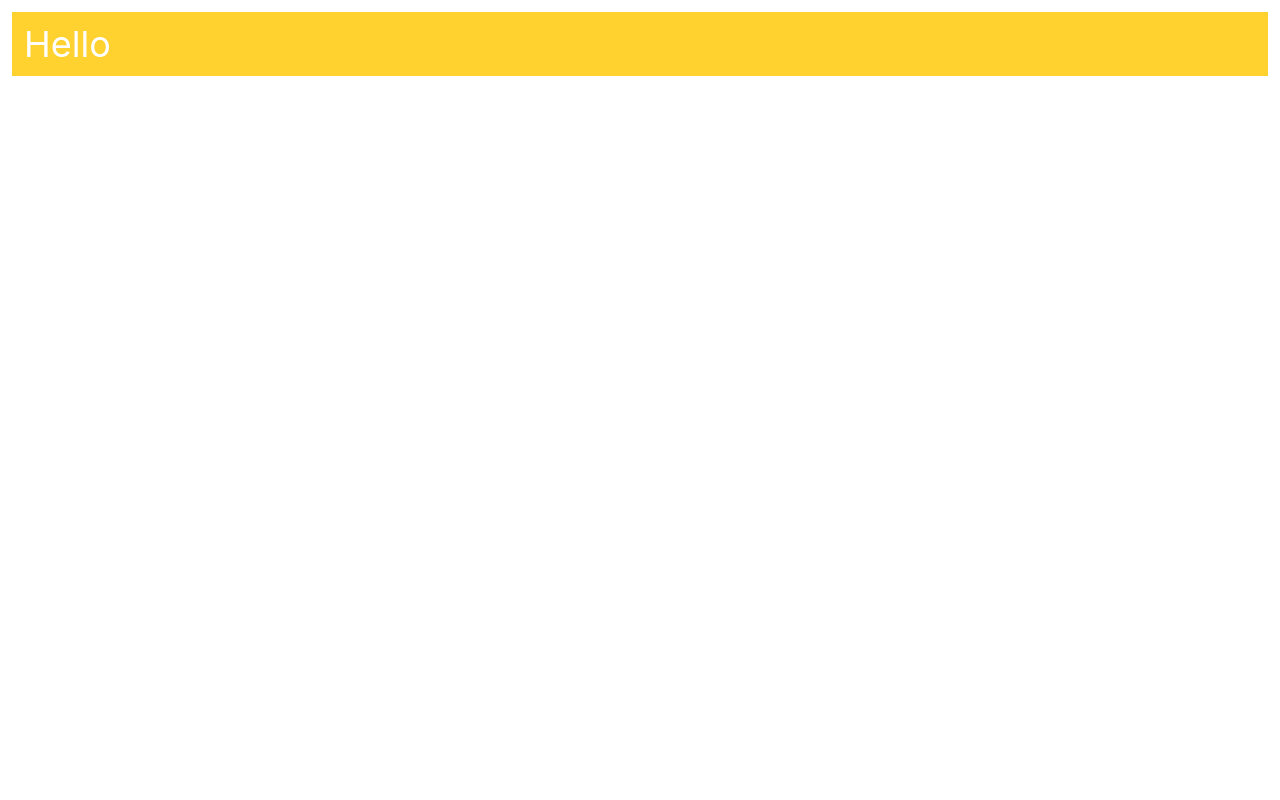
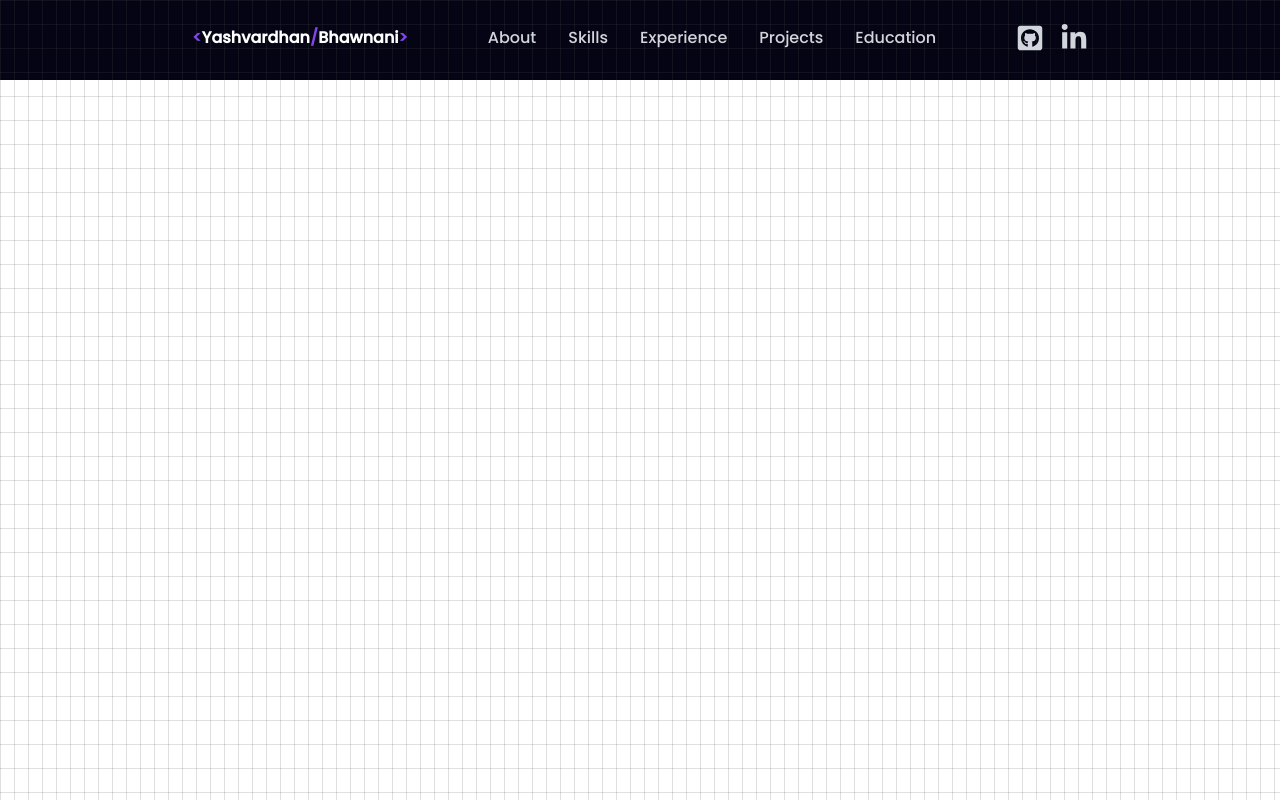
Before and after one commit to YashvardhanBhawnani/Portfolio-react, a React (Vite) app: page / in a window 1280 px wide. Built offline with nearby package versions, Linux system fonts and the light colour scheme.

Commit message:
feat: implement navbar component

```diff
--- a/index.html
+++ b/index.html
@@ -1,10 +1,14 @@
 <!doctype html>
-<html lang="en">
+<html lang="en" class="scrollbar-thin scrollbar-track-zinc-800 scrollbar-thumb-zinc-500">
   <head>
     <meta charset="UTF-8" />
-    <link rel="icon" type="image/svg+xml" href="/favicon.svg" />
     <meta name="viewport" content="width=device-width, initial-scale=1.0" />
-    <title>portfolio-react</title>
+    <link
+      rel="shortcut icon"
+      href="./src/images/letter-y-logo-icon-design-template-elements-vector-23885284.avif"
+      type="image/x-icon"
+    />
+    <title>Yashvardhan's Portfolio</title>
   </head>
   <body>
     <div id="root"></div>
--- a/package.json
+++ b/package.json
@@ -13,6 +13,8 @@
     "@tailwindcss/vite": "^4.2.1",
     "react": "^19.2.4",
     "react-dom": "^19.2.4",
+    "react-icons": "^5.6.0",
+    "tailwind-scrollbar": "^4.0.2",
     "tailwindcss": "^4.2.1"
   },
   "overrides": {
--- a/src/App.css
+++ b/src/App.css
@@ -1,4 +1,4 @@
-.counter {
+/* .counter {
   font-size: 16px;
   padding: 5px 10px;
   border-radius: 5px;
@@ -181,4 +181,4 @@
     right: 0;
     border-right-color: var(--border);
   }
-}
+} */
--- a/src/App.jsx
+++ b/src/App.jsx
@@ -1,14 +1,16 @@
-import { useState } from 'react'
-import './App.css'
+import { useState } from "react";
+import "./App.css";
+import Navbar from "./components/Navbar/Navbar";
 
 function App() {
   return (
-    <>
-      <div>
-        <h1 className='text-4xl bg-amber-300 text-white m-3 p-3'>Hello</h1>
+    <div className="bg-[#050414]">
+      <div className="absolute inset-0 bg-[linear-gradient(to_right,#4f4f4f2e_1px,transparent_1px),linear-gradient(to_bottom,#4f4f4f2e_1px,transparent_1px)] bg-size-[14px_24px] [mask-image:radial-gradient(ellipse_60%_50%_at_50%_0%,#000_70%,transparent_100%)"></div>
+      <div className="relative pt-20">
+        <Navbar />
       </div>
-    </>
-  )
+    </div>
+  );
 }
 
-export default App
+export default App;
--- /dev/null
+++ b/src/components/Navbar/Navbar.jsx
@@ -0,0 +1,136 @@
+import { FiMenu, FiX } from "react-icons/fi";
+import { FaGithubSquare, FaLinkedinIn } from "react-icons/fa";
+import { useEffect, useState } from "react";
+const Navbar = () => {
+  const [activeSec, setActiveSec] = useState("");
+  const [isOpen, setIsOpen] = useState(false);
+  const [isScrolled, setIsScrolled] = useState(false);
+
+  useEffect(() => {
+    const handleScroll = () => {
+      setIsScrolled(window.scrollY > 50);
+    };
+    window.addEventListener("scroll", handleScroll);
+    return () => window.removeEventListener("scroll", handleScroll);
+  }, []);
+
+  const handleMenuItemClick = (secId) => {
+    setActiveSec(secId);
+    setIsOpen(false);
+  };
+
+  const menuItems = [
+    { id: "about", label: "About" },
+    { id: "skills", label: "Skills" },
+    { id: "experience", label: "Experience" },
+    { id: "projects", label: "Projects" },
+    { id: "education", label: "Education" },
+  ];
+
+  return (
+    <nav
+      className={`fixed top-0 w-full z-50 transition duration-300 px-[7vw] md:px-[7vw] lg:px-[15vw] ${isScrolled ? "bg-[#050414] bg-opacity-50 backdrop-blur-md shadow-md" : "bg-transparent"}`}
+    >
+      <div className="text-white py-6 flex justify-between items-center">
+        {/* Logo */}
+        <div className="text-md font-semibold cursor-pointer">
+          <span className="text-[#8245ec]">&lt;</span>
+          <span className="text-white font-sans">Yashvardhan</span>
+          <span className="text-[#8245ec]">/</span>
+          <span className="text-white font-sans">Bhawnani</span>
+          <span className="text-[#8245ec]">&gt;</span>
+        </div>
+
+        {/* Desktop Menu */}
+        <ul className="hidden md:flex space-x-8 text-gray-300">
+          {menuItems.map((item) => (
+            <li
+              key={item.id}
+              className={`hover:text-[#8245ec] ${activeSec === item.id ? "text-[#8245ec]" : ""}`}
+            >
+              <button
+                className="cursor-pointer"
+                onClick={() => handleMenuItemClick(item.id)}
+              >
+                {item.label}
+              </button>
+            </li>
+          ))}
+        </ul>
+
+        {/* Social Media Icons */}
+        <div className="hidden md:flex space-x-4">
+          <a
+            href="https://github.com/YashvardhanBhawnani"
+            target="_blank"
+            rel="noopener noreffer"
+            className="text-gray-300 hover:text-[#8245ec]"
+          >
+            <FaGithubSquare size={28} />
+          </a>
+          <a
+            href="https://www.linkedin.com/in/yashvardhan-bhawnani-41705a24b/"
+            target="_blank"
+            rel="noopener noreffer"
+            className="text-gray-300 hover:text-[#8245ec]"
+          >
+            <FaLinkedinIn size={28} />
+          </a>
+        </div>
+
+        {/* Mobile Menu Icons */}
+        <div className="md:hidden">
+          {isOpen ? (
+            <FiX
+              className="text-3xl text-[#8245ec] cursor-pointer "
+              onClick={() => setIsOpen(false)}
+            />
+          ) : (
+            <FiMenu
+              className="text-3xl text-[#8245ec] cursor-pointer"
+              onClick={() => setIsOpen(true)}
+            />
+          )}
+        </div>
+      </div>
+
+      {/* Mobile Menu Items */}
+      {isOpen && (
+        <div className="absolute top-16 left-1/2 transform -translate-x-1/2 w-4/5  bg-[#050414]/50 backdrop-filter backdrop-blur-lg z-50 rounded-lg shadow-lg md:hidden">
+          <ul className="flex flex-col items-center space-y-4 py-4 text-gray-300">
+            {menuItems.map((item) => (
+              <li
+                key={item.id}
+                className={`cursor-pointer hover:text-white ${activeSec === item.id ? "text-[#8245ec]" : ""}`}
+              >
+                <button onClick={() => handleMenuItemClick(item.id)}>
+                  {item.label}
+                </button>
+              </li>
+            ))}
+            <div className="flex space-x-4 ">
+              <a
+                href="https://github.com/YashvardhanBhawnani"
+                target="_blank"
+                rel="noopener noreffer"
+                className="text-gray-300 hover:text-white"
+              >
+                <FaGithubSquare size={28} />
+              </a>
+              <a
+                href="https://www.linkedin.com/in/yashvardhan-bhawnani-41705a24b/"
+                target="_blank"
+                rel="noopener noreffer"
+                className="text-gray-300 hover:text-white"
+              >
+                <FaLinkedinIn size={28} />
+              </a>
+            </div>
+          </ul>
+        </div>
+      )}
+    </nav>
+  );
+};
+
+export default Navbar;
--- a/src/index.css
+++ b/src/index.css
@@ -1,4 +1,13 @@
+@import url('https://fonts.googleapis.com/css2?family=Poppins:wght@500&display=swap');
 @import "tailwindcss";
+@plugin "tailwind-scrollbar";
+
+@theme {
+  --font-sans: "Poppins", sans-serif;
+}
+html {
+  scroll-behavior: smooth;
+}
 /* :root {
   --text: #6b6375;
   --text-h: #08060d;
```
Also changed, not shown: src/images/letter-y-logo-icon-design-template-elements-vector-23885284.avif (added), 1 other file (tests, documents, lock files or other folders).
